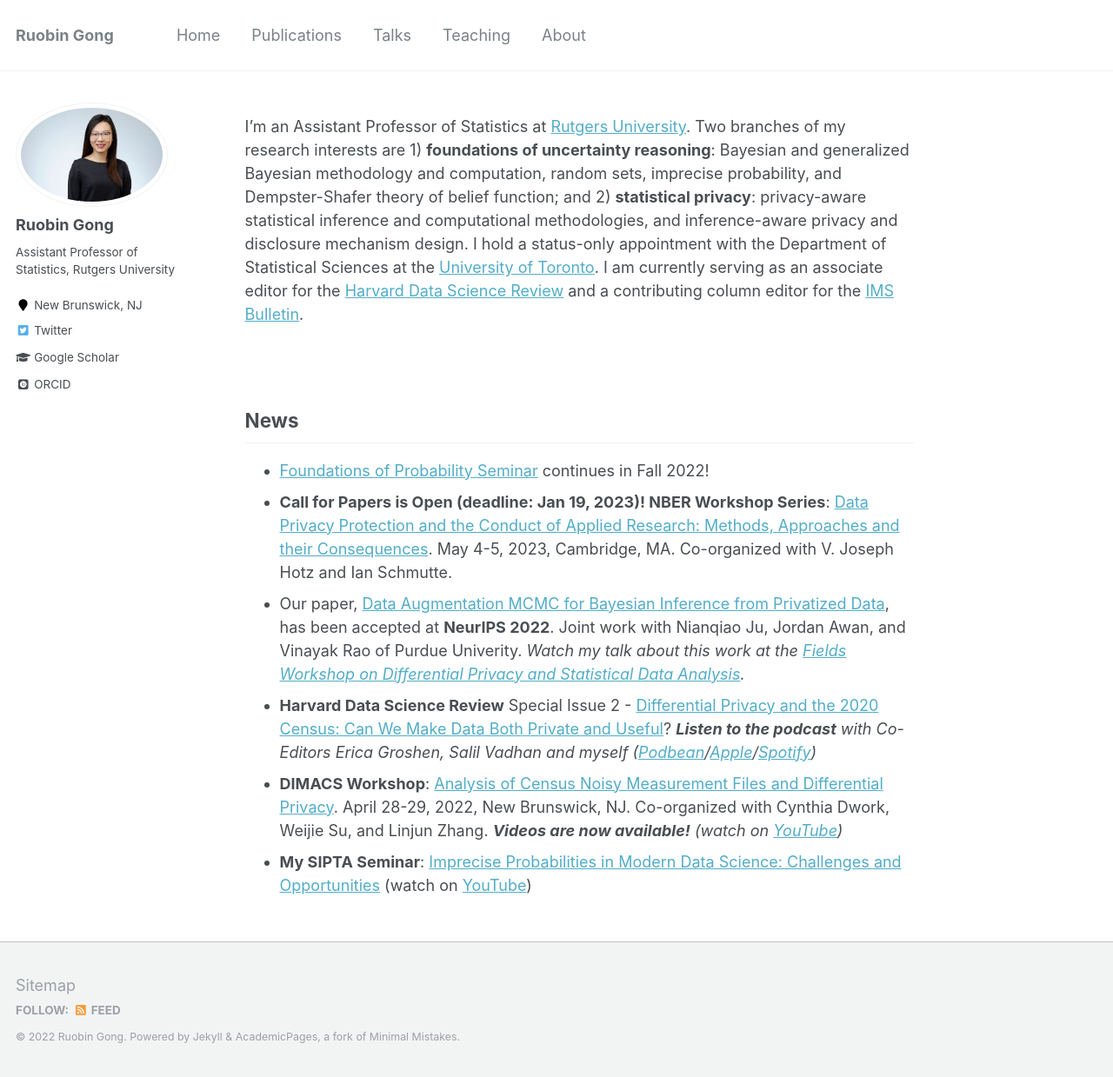
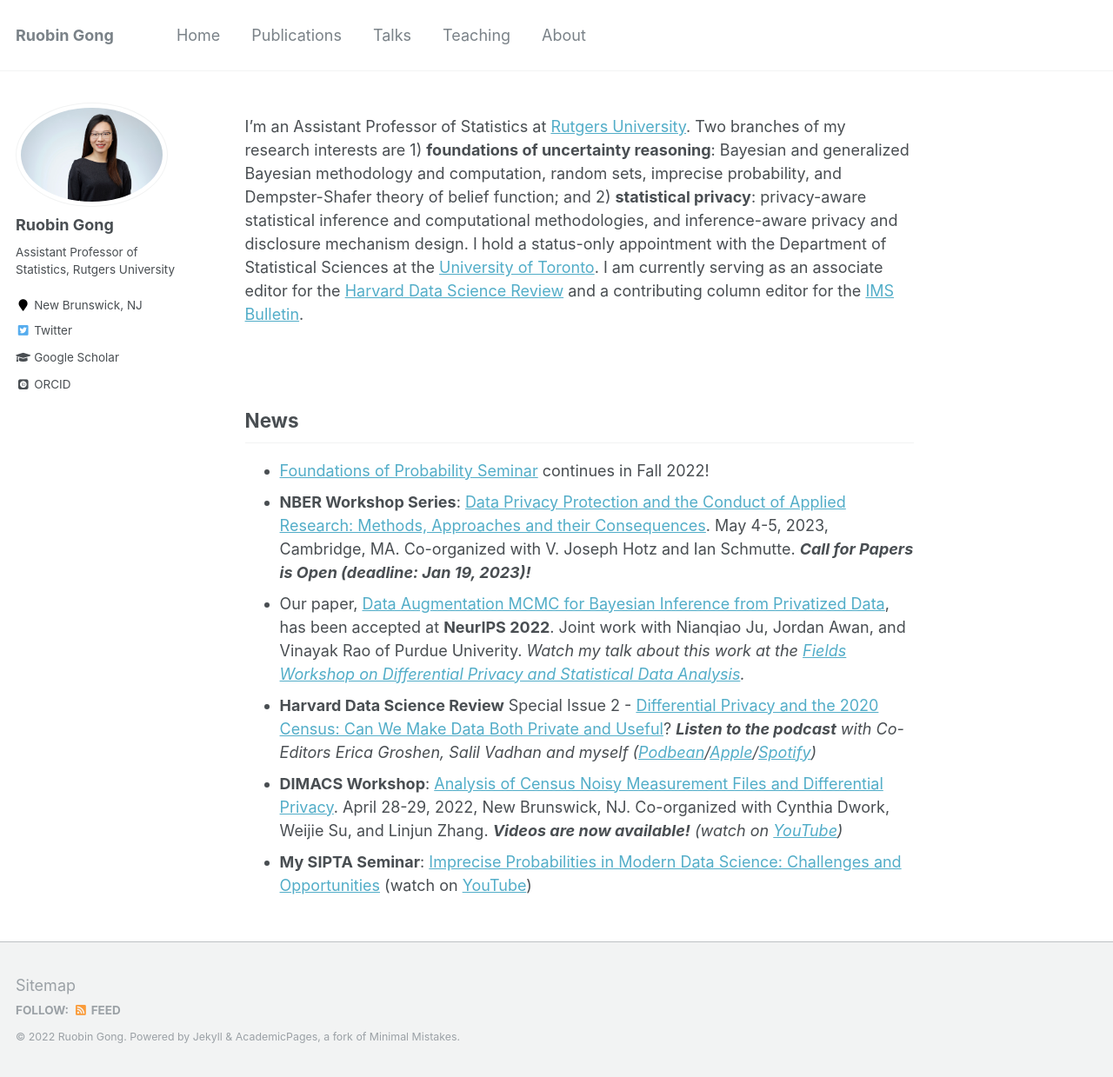
Before and after one commit to RuobinGong/RuobinGong.github.io, a Jekyll site: the page built from _pages/home.md, in a window 1280 px wide and 1239 px high. Shown: the whole window at 87% size. Built offline with Jekyll 4.4.1, drawn with Linux system fonts in a browser that asks for light colours; some web fonts are replaced.

```diff
--- a/_pages/home.md
+++ b/_pages/home.md
@@ -18,7 +18,7 @@ I'm an Assistant Professor of Statistics at [Rutgers University](https://www.sta
 
 
 * [Foundations of Probability Seminar](https://foundationsofprobabilityseminar.com) continues in Fall 2022!
-* **Call for Papers is Open (deadline: Jan 19, 2023)! NBER Workshop Series**: [Data Privacy Protection and the Conduct of Applied Research: Methods, Approaches and their Consequences](https://www.nber.org/data-privacy-protection-and-conduct-applied-research-methods-approaches-and-their-consequences). May 4-5, 2023, Cambridge, MA. Co-organized with V. Joseph Hotz and Ian Schmutte.
+* **NBER Workshop Series**: [Data Privacy Protection and the Conduct of Applied Research: Methods, Approaches and their Consequences](https://www.nber.org/data-privacy-protection-and-conduct-applied-research-methods-approaches-and-their-consequences). May 4-5, 2023, Cambridge, MA. Co-organized with V. Joseph Hotz and Ian Schmutte. _**Call for Papers is Open (deadline: Jan 19, 2023)!**_
 * Our paper, [Data Augmentation MCMC for Bayesian Inference from Privatized Data](https://ruobingong.github.io/publication/2022-06-01-DAMCMC), has been accepted at **NeurIPS 2022**. Joint work with Nianqiao Ju, Jordan Awan, and Vinayak Rao of Purdue Univerity.  _Watch my talk about this work at the [Fields Workshop on Differential Privacy and Statistical Data Analysis](http://www.fields.utoronto.ca/talks/Data-Augmentation-MCMC-Bayesian-Inference-Privatized-Data)._
 * **Harvard Data Science Review** Special Issue 2 - [Differential Privacy and the 2020 Census: Can We Make Data Both Private and Useful](https://hdsr.mitpress.mit.edu/specialissue2)?  _**Listen to the podcast** with Co-Editors Erica Groshen, Salil Vadhan and myself ([Podbean](https://hdsr.podbean.com/e/differential-privacy-for-the-2020-us-census-can-we-make-data-both-private-and-useful-part-1/)/[Apple](https://podcasts.apple.com/us/podcast/differential-privacy-for-the-2020-u-s-census-can-we/id1558728983?i=1000571597321)/[Spotify](https://open.spotify.com/episode/4A9ahGLv5r58LJX8Alxg19))_
 * **DIMACS Workshop**: [Analysis of Census Noisy Measurement Files and Differential Privacy](http://dimacs.rutgers.edu/events/details?eID=2038). April 28-29, 2022, New Brunswick, NJ. Co-organized with Cynthia Dwork, Weijie Su, and Linjun Zhang. _**Videos are now available!** (watch on [YouTube](https://www.youtube.com/playlist?list=PLKVCRT3MRed733-w2Lo2yvCAkac9zdIVj))_
```
